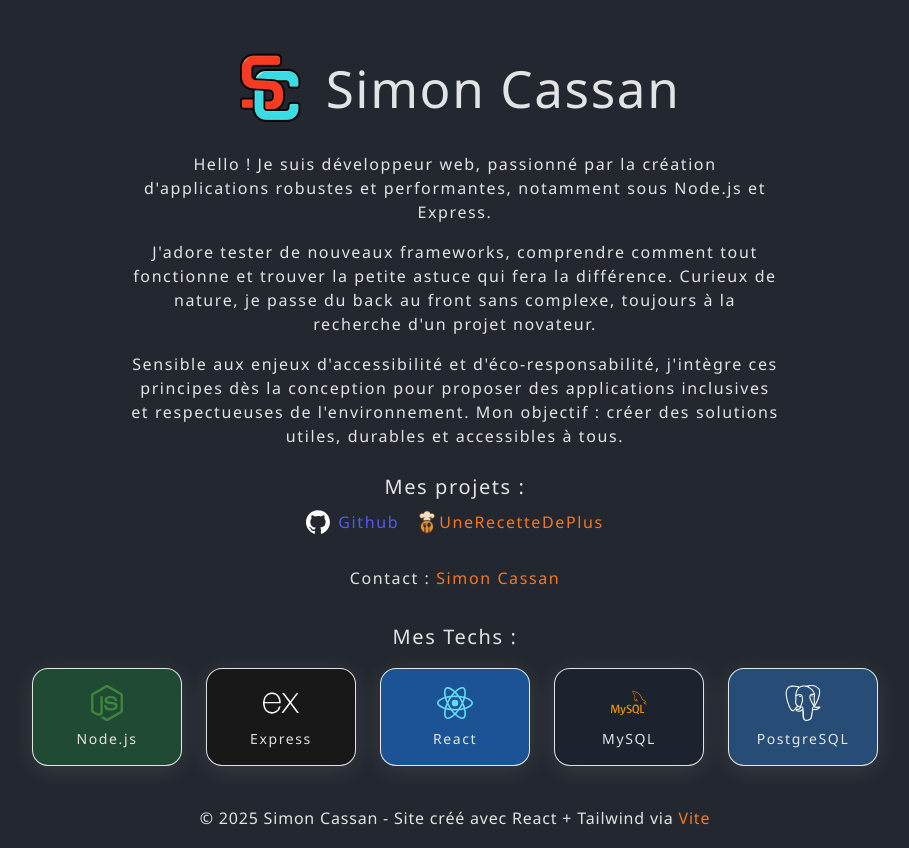
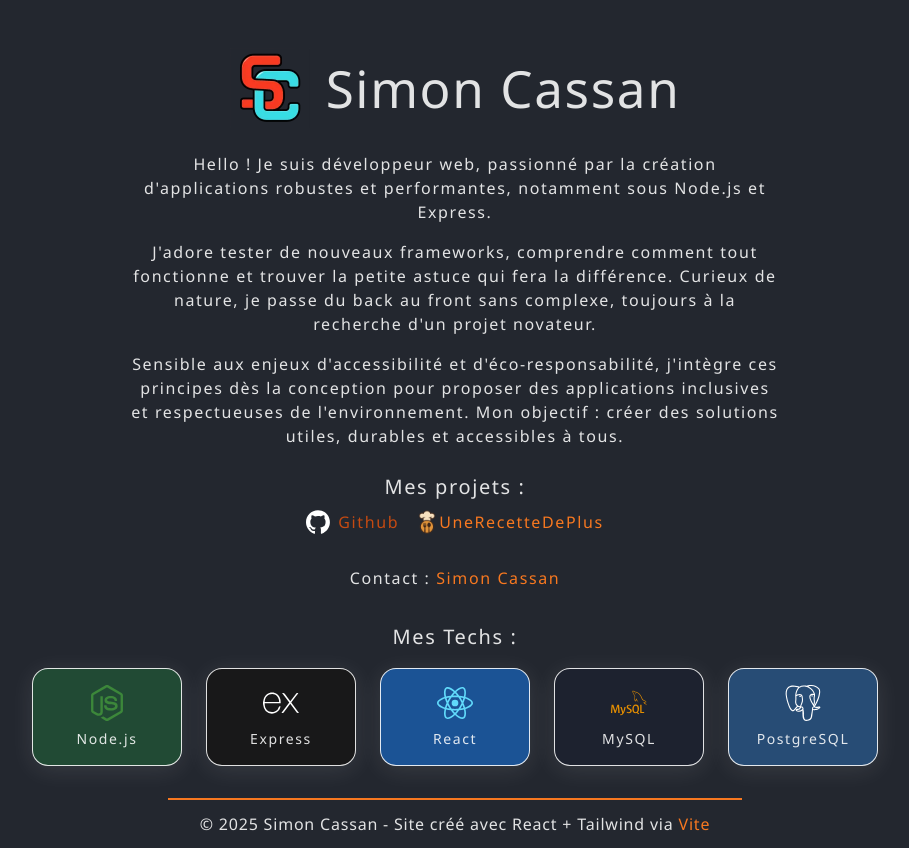
Before and after one commit to SimonCassan/simoncassanfr, a React (Vite) app: page / in a window 1280 px wide. In both pictures the pointer is over the link "Github". Shown: the whole page, without its empty margins (185-1094 px from the left). Built offline with nearby package versions, Linux system fonts and the light colour scheme; a web font is replaced by a local one.

Commit message:
Orange 😍

```diff
--- a/src/components/Footer.tsx
+++ b/src/components/Footer.tsx
@@ -1,5 +1,5 @@
 function Footer() {
-    return <footer className="p-2 tracking-wider">© {new Date().getFullYear()} Simon Cassan - Site créé avec React + Tailwind via <a href="https://vite.dev/" target="_blank">Vite</a></footer>
+    return <footer className="px-8 py-3 tracking-wider border-t-2 [border-top-color:#f77820]">© {new Date().getFullYear()} Simon Cassan - Site créé avec React + Tailwind via <a href="https://vite.dev/" target="_blank">Vite</a></footer>
 }
 
 export default Footer;
--- a/src/styles/styles.css
+++ b/src/styles/styles.css
@@ -27,7 +27,7 @@ a {
 }
 
 a:hover {
-    color: #535bf2;
+    color: #C54A11;
 }
 
 h1 {
```
Also changed, not shown: package.json (+5 -5 lines), 1 other file (tests, documents, lock files or other folders).
